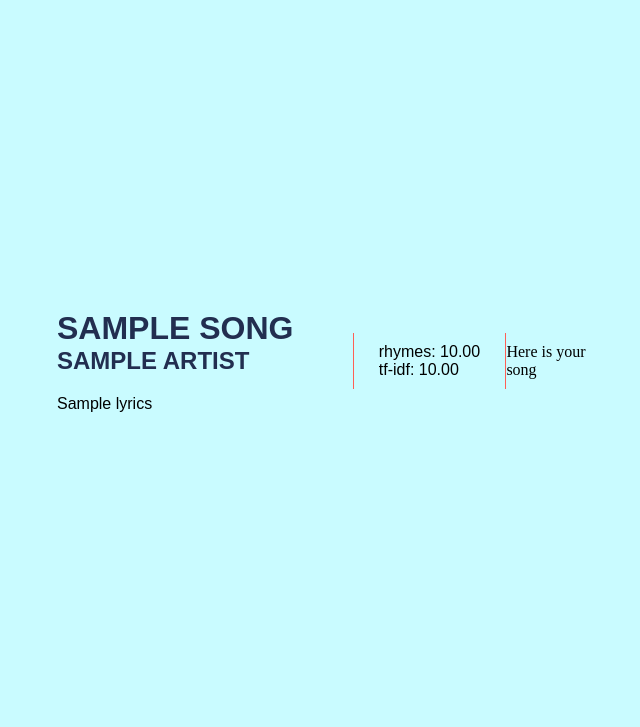
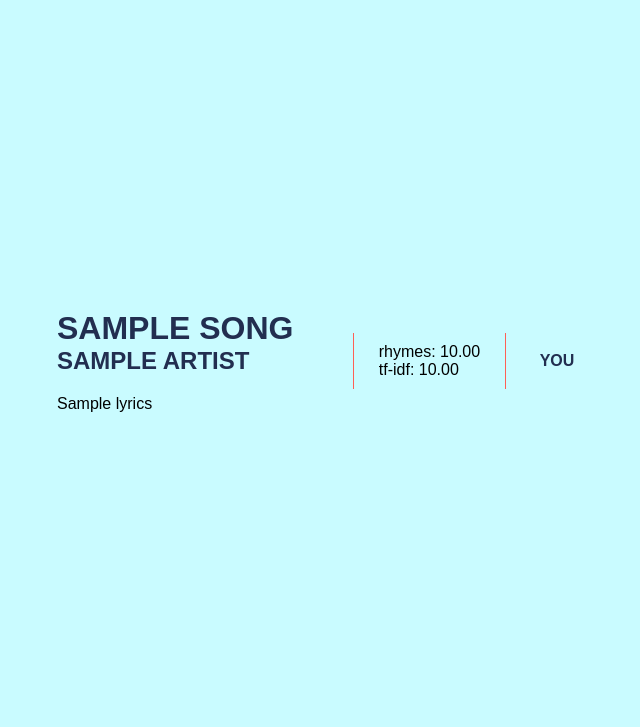
Before and after one commit to kszabova/lyrics-analysis, a Django app: template la_site/comparison/templates/comparison/evaluate_lyrics.html in a window 1280 px wide. Shown: the part 73-800 px from the top of the page, without its empty margins (83-723 px from the left). Run offline with Django 3.2, Linux system fonts and the light colour scheme; the template is opened without the code that fills it: most values are stand-ins (such as "Sample title", 1, 10 or a date in 2020); some web fonts are replaced.

Commit message:
Minor change

```diff
--- a/la_site/comparison/static/comparison/evaluate_lyrics.css
+++ b/la_site/comparison/static/comparison/evaluate_lyrics.css
@@ -58,10 +58,15 @@ li:hover {
     border-width: 0 1px;
 }
 
-.stats {
+.stats, .origSong {
     text-transform: uppercase;
     font-weight: bold;
     color: var(--dark-accent-color)
+}
+
+.origSong {
+    font-family: 'opensans-light', sans-serif;
+    text-align: center;
 }
 
 .innerContent {
--- a/la_site/comparison/templates/comparison/evaluate_lyrics.html
+++ b/la_site/comparison/templates/comparison/evaluate_lyrics.html
@@ -42,7 +42,7 @@
                                 </div>
                             {% else %}
                                 <div class="origSong">
-                                    <p>Here is your song</p>
+                                    <p>YOU</p>
                                 </div>
                             {% endif %}
                         {% endfor %}
```
